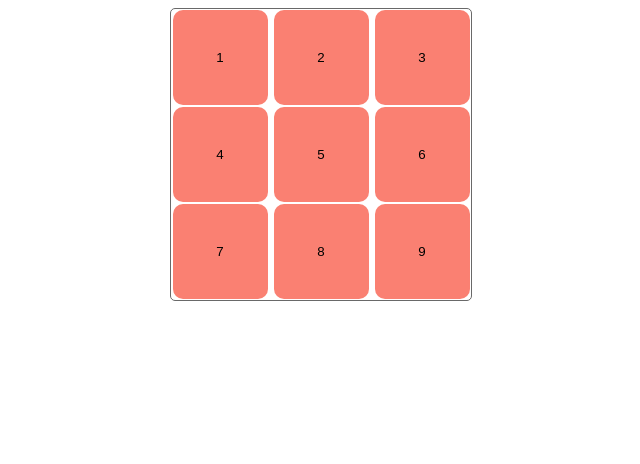
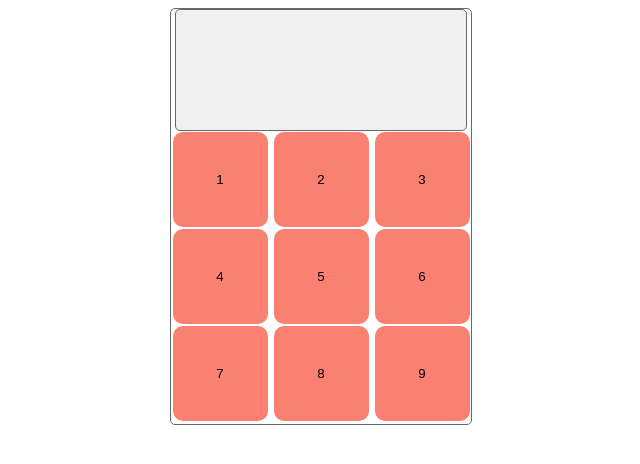
Before and after one commit to xaca/paginador, a plain HTML site: page index.html in a window 1280 px wide. Shown: the whole page, without its empty margins (319-959 px from the left). Drawn offline with Linux system fonts and the light colour scheme.

Commit message:
Se agrega la pantalla o display

```diff
--- a/css/main.css
+++ b/css/main.css
@@ -1,6 +1,6 @@
 #teclado{
     width: 300px;
-    height: 291px;
+    height: 415px;
     margin:0 auto;
     text-align: center;
     border-radius: 5px;
@@ -14,3 +14,13 @@
     border: 0;
     border-radius: 10px;
 }
+#pantalla{
+    width: 90%;
+    height: 100px;
+    background-color: #f0f0f0;
+    margin: 0 auto;
+    text-align: right;
+    padding: 10px;
+    border-radius: 5px;
+    border:1px solid dimgray
+}
--- a/index.html
+++ b/index.html
@@ -8,6 +8,7 @@
 </head>
 <body>
     <section id="teclado">
+        <input type="text" id="pantalla" readonly>
         <button class="tecla">1</button>
         <button class="tecla">2</button>
         <button class="tecla">3</button>
```
